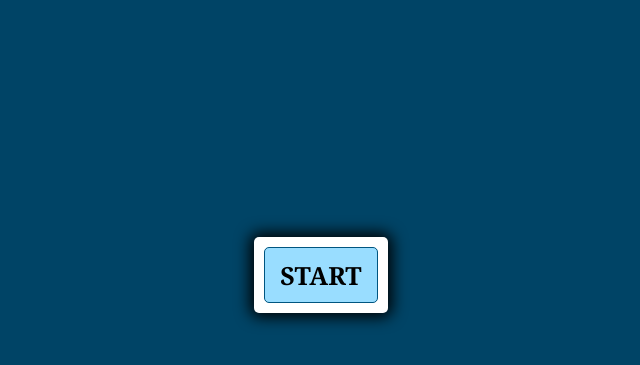
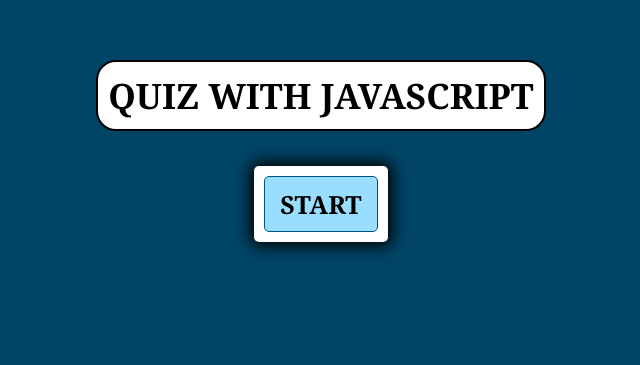
Before and after one commit to egzoni94/javascript-quiz, a plain HTML site: page index.html in a window 1280 px wide. Shown: the part 125-490 px from the top of the page, without its empty margins (319-959 px from the left). Drawn offline with Linux system fonts and the light colour scheme.

Commit message:
last commit

```diff
--- a/index.html
+++ b/index.html
@@ -8,9 +8,23 @@
     <title>Quiz</title>
     <link rel="stylesheet" href="style.css">
     <script src="script.js" defer></script>
+    <style>
+        h3 {
+            background-color: white;
+            color: black;
+            text-transform: uppercase;
+            font-size: 35px;
+            border: 2px solid black;
+            padding: 10px 10px;
+            border-radius: 20px;
+        }
+    </style>
 </head>
 
 <body>
+    <h3>
+        Quiz with javascript
+    </h3>
     <div class="container">
         <div id="question-container" class="hide">
             <div id="question">
--- a/style.css
+++ b/style.css
@@ -15,7 +15,9 @@
   padding: 0;
   margin: 0;
   display: flex;
-  justify-content: center;
+  flex-direction: column;
+  justify-content: flex-start;
+  margin-top: 150px;
   align-items: center;
   height: 100vh;
   width: 100vw;
```
